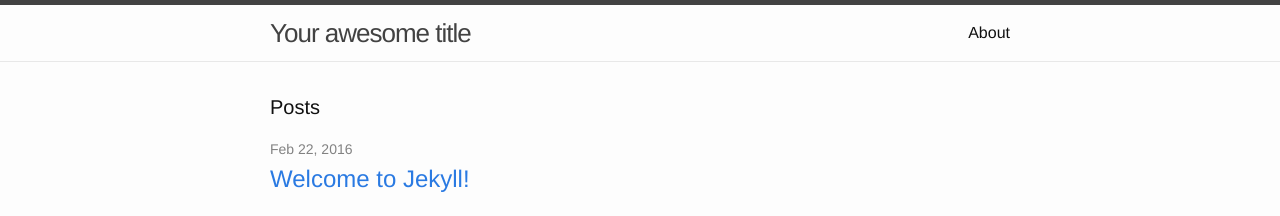
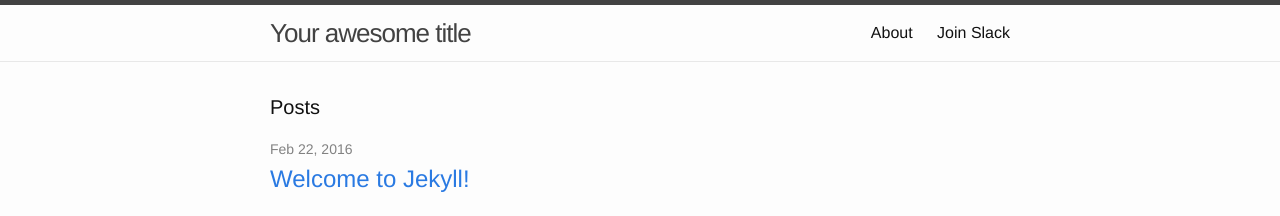
Before and after one commit to josephgeis/juniorRubyist.github.io2, a Jekyll site: the page built from index.html, in a window 1280 px wide. Shown: the top 216 px of the page. Built offline with Jekyll 4.4.1, drawn with Linux system fonts in a browser that asks for light colours.

Commit message:
Update join_slack.md

```diff
--- a/join_slack.md
+++ b/join_slack.md
@@ -1,4 +1,6 @@
 ---
+layout: page
+title: Join Slack
 permalink: /slack
 ---
 
```
